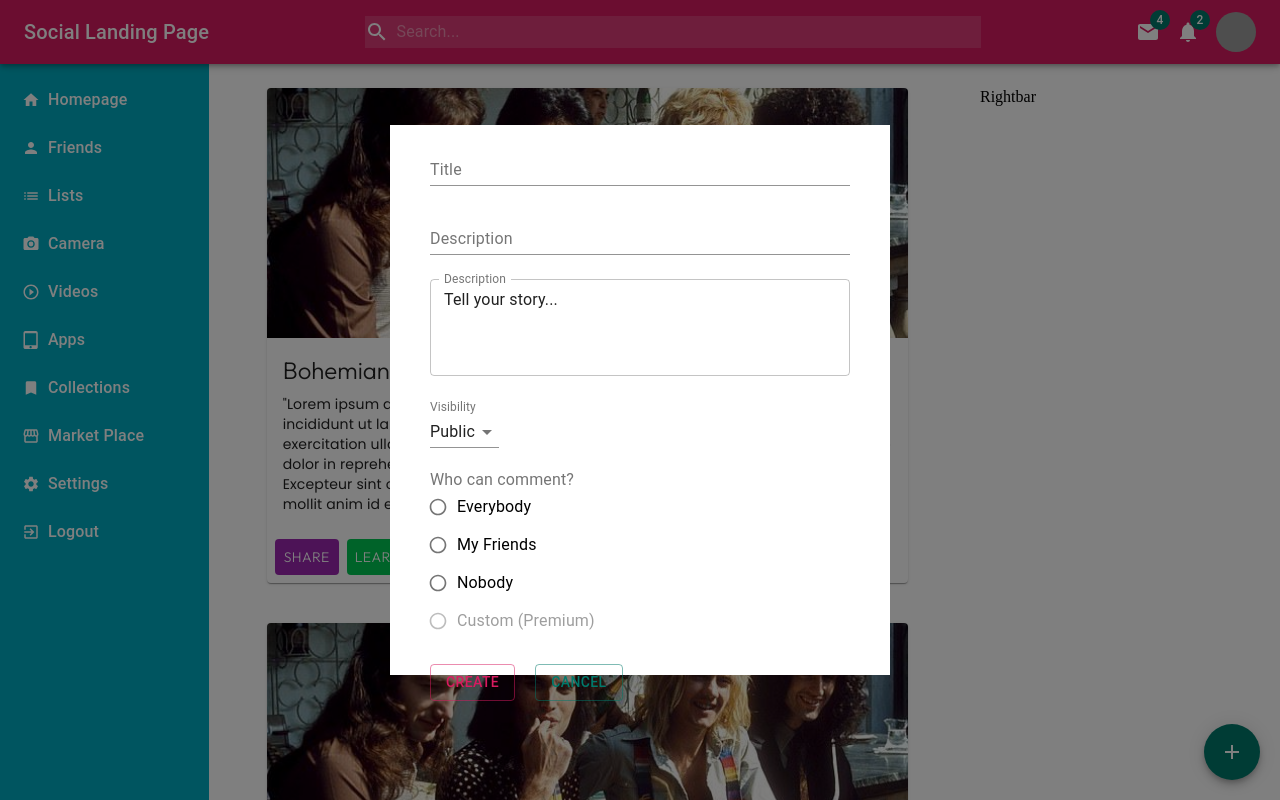
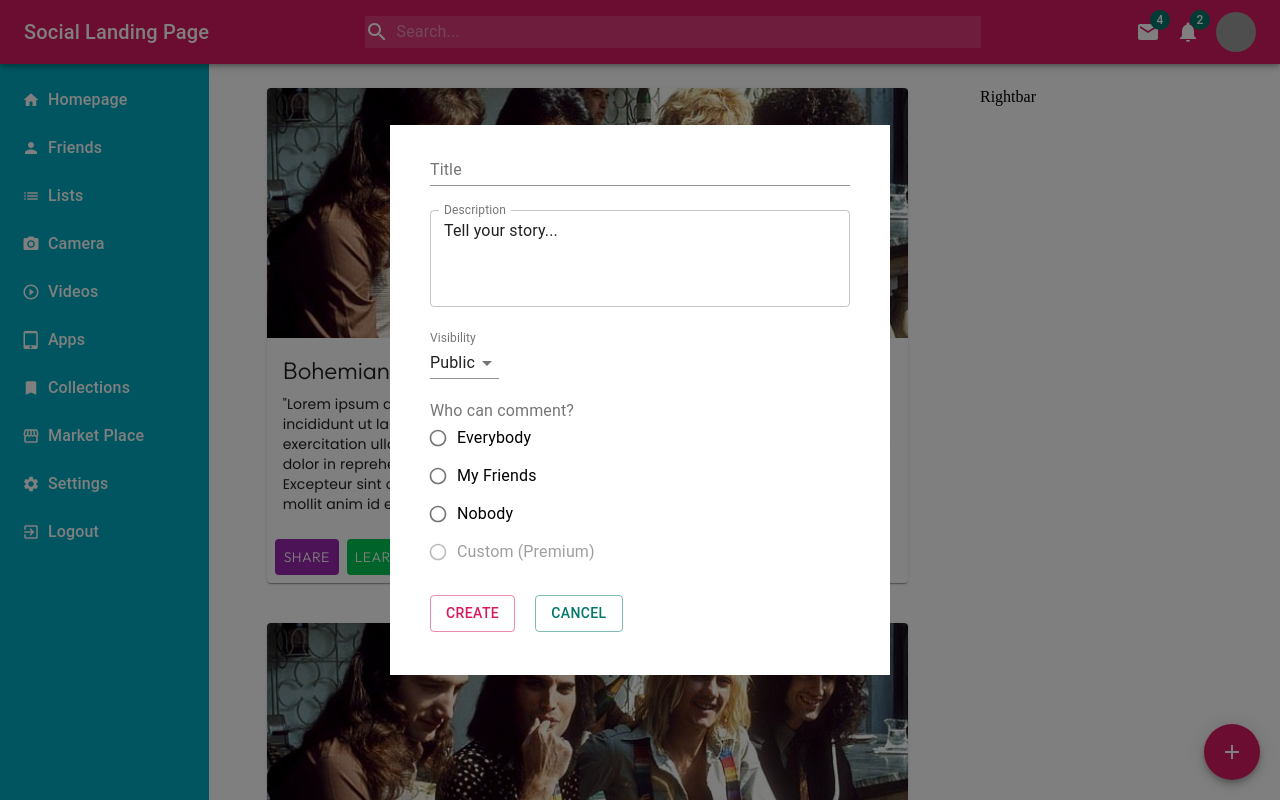
Before and after one commit to snowleopardAlexa/queen-social-landing-page-mui, a React (Create React App) app: page / in a window 1280 px wide. Both pictures are taken after a click on the button 1232 px from the left and 752 px from the top of the page. Shown: the top 800 px of the page. Built offline with nearby package versions, Linux system fonts and the light colour scheme; grey boxes are pictures that could not be loaded.

Commit message:
fix styling error

```diff
--- a/src/components/Add.jsx
+++ b/src/components/Add.jsx
@@ -1,20 +1,20 @@
-import { useState } from "react";
 import {
+    Button,
+    Container,
+    Fab,
+    FormControlLabel,
+    FormLabel,
     makeStyles,
-  Fab,
+    MenuItem,
+    Modal,
+    Radio,
+    RadioGroup,
+    Snackbar,
+    TextField,
     Tooltip,
-  Modal,
-  Container,
-  TextField,
-  MenuItem,
-  FormLabel,
-  FormControlLabel,
-  RadioGroup,
-  Button,
-  Radio,
-  Snackbar,
   } from "@material-ui/core";
   import { Add as AddIcon } from "@material-ui/icons";
+  import { useState } from "react";
   import MuiAlert from "@material-ui/lab/Alert";
 
   const useStyles = makeStyles((theme) => ({
@@ -46,9 +46,12 @@ const useStyles = makeStyles((theme) => ({
     },
   }));
 
-function Add() {
+  function Alert(props) {
+    return <MuiAlert elevation={6} variant="filled" {...props} />;
+  }
+
+  const Add = () => {
     const classes = useStyles();
-
     const [open, setOpen] = useState(false);
     const [openAlert, setOpenAlert] = useState(false);
 
@@ -59,15 +62,10 @@ function Add() {
 
       setOpenAlert(false);
     };
-
-  function Alert(props) {
-    return <MuiAlert elevation={6} variant="filled" {...props} />;
-  }
-
     return (
       <>
         <Tooltip title="Add" aria-label="add" onClick={() => setOpen(true)}>
-        <Fab color="secondary" className={classes.fab}>
+          <Fab color="primary" className={classes.fab}>
             <AddIcon />
           </Fab>
         </Tooltip>
@@ -84,15 +82,7 @@ function Add() {
               </div>
               <div className={classes.item}>
                 <TextField
-                id="standard-basic"
-                label="Description"
-                size="small"
-                style={{ width: "100%" }}
-              />
-            </div>
-            <div className={classes.item}>
-              <TextField
-                id="outlined-multiple-static"
+                  id="outlined-multiline-static"
                   multiline
                   rows={4}
                   defaultValue="Tell your story..."
@@ -167,6 +157,6 @@ function Add() {
         </Snackbar>
       </>
     );
-}
+  };
 
   export default Add;
```
Lines whose indentation alone changed are shown as unchanged.
